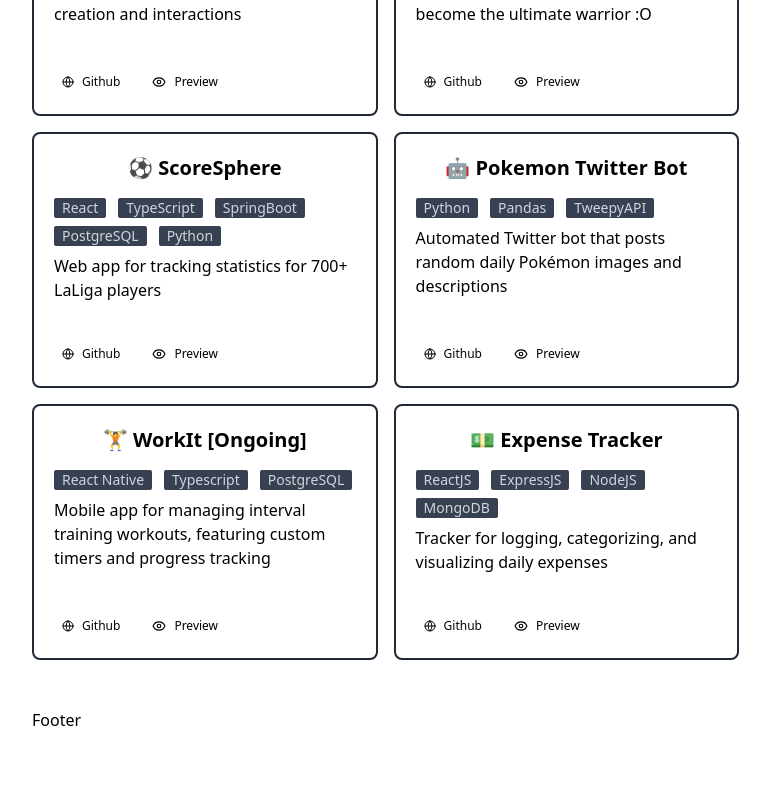
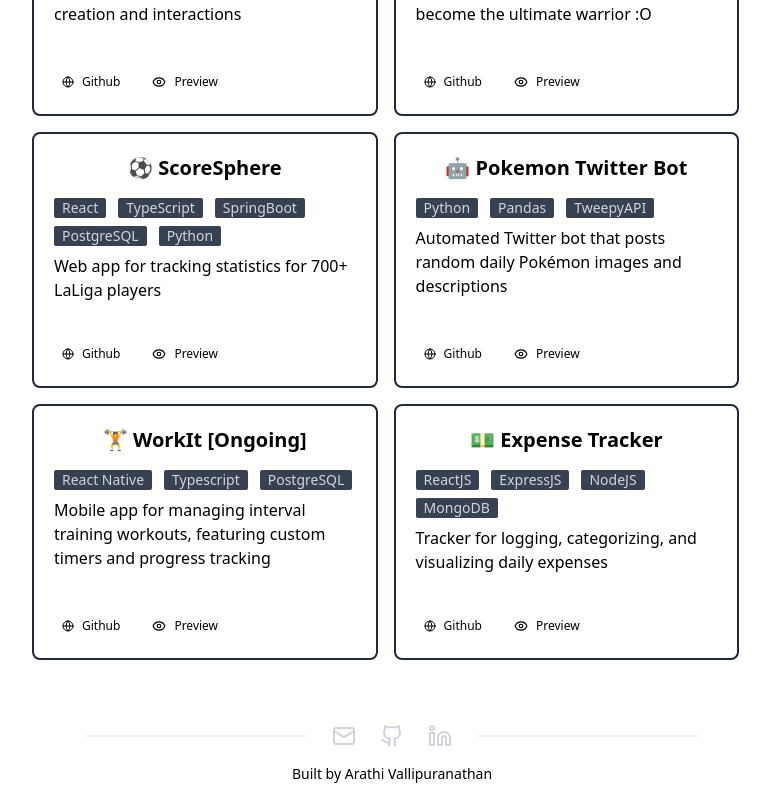
Before and after one commit to avallip443/arathi, a React (Vite) app: page / in a window 1280 px wide. Shown: the part 1740-2540 px from the top of the page, without its empty margins (248-1018 px from the left). Before the commit the page ends 2472 px from the top, so only its background shows below. Built offline with nearby package versions, Linux system fonts and the light colour scheme.

Commit message:
create footer component

```diff
--- a/src/components/footer/Footer.tsx
+++ b/src/components/footer/Footer.tsx
@@ -1,9 +1,33 @@
 import React from "react";
+import { Github, Linkedin, Mail } from "lucide-react";
 
 const Footer: React.FC = () => {
   return (
-    <div>
-      <h1>Footer</h1>
+    <div className="flex flex-col justify-center items-center py-4 gap-y-4">
+      <div className="flex items-center gap-x-6">
+        <hr className="w-56 h-0.5 mx-auto bg-gray-100 border-0 rounded dark:bg-gray-700" />
+
+        <a href="mailto:avallpipuranathan@gmail.com">
+          <Mail className="text-gray-300 hover:text-white" />
+        </a>
+        <a
+          href="https://github.com/avallip443"
+          target="_blank"
+          rel="noopener noreferrer"
+        >
+          <Github className="text-gray-300 hover:text-white" />
+        </a>
+        <a
+          href="https://www.linkedin.com/in/avallip/"
+          target="_blank"
+          rel="noopener noreferrer"
+        >
+          <Linkedin className="text-gray-300 hover:text-white" />
+        </a>
+
+        <hr className="w-56 h-0.5 mx-auto bg-gray-100 border-0 rounded dark:bg-gray-700" />
+      </div>
+      <p className="text-sm">Built by Arathi Vallipuranathan </p>
     </div>
   );
 };
```
